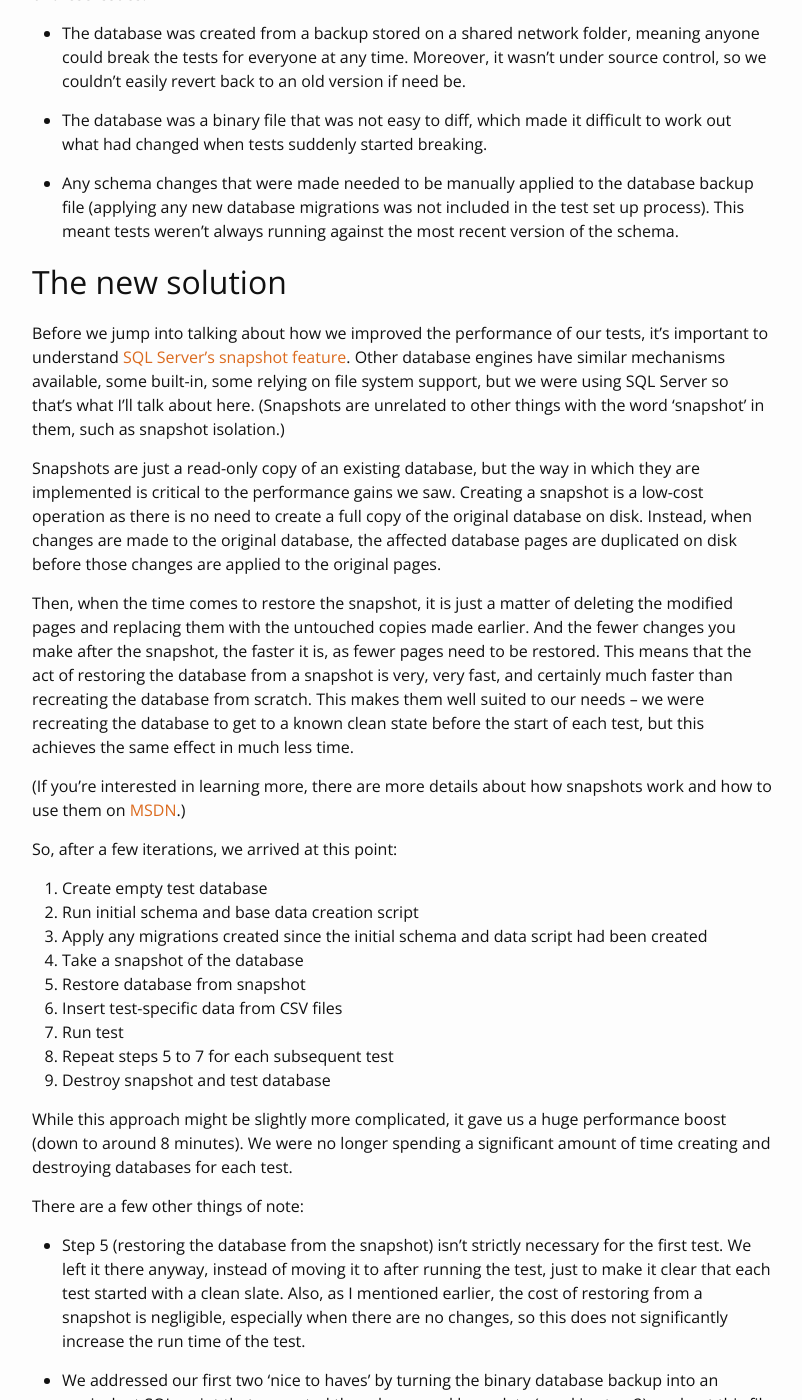
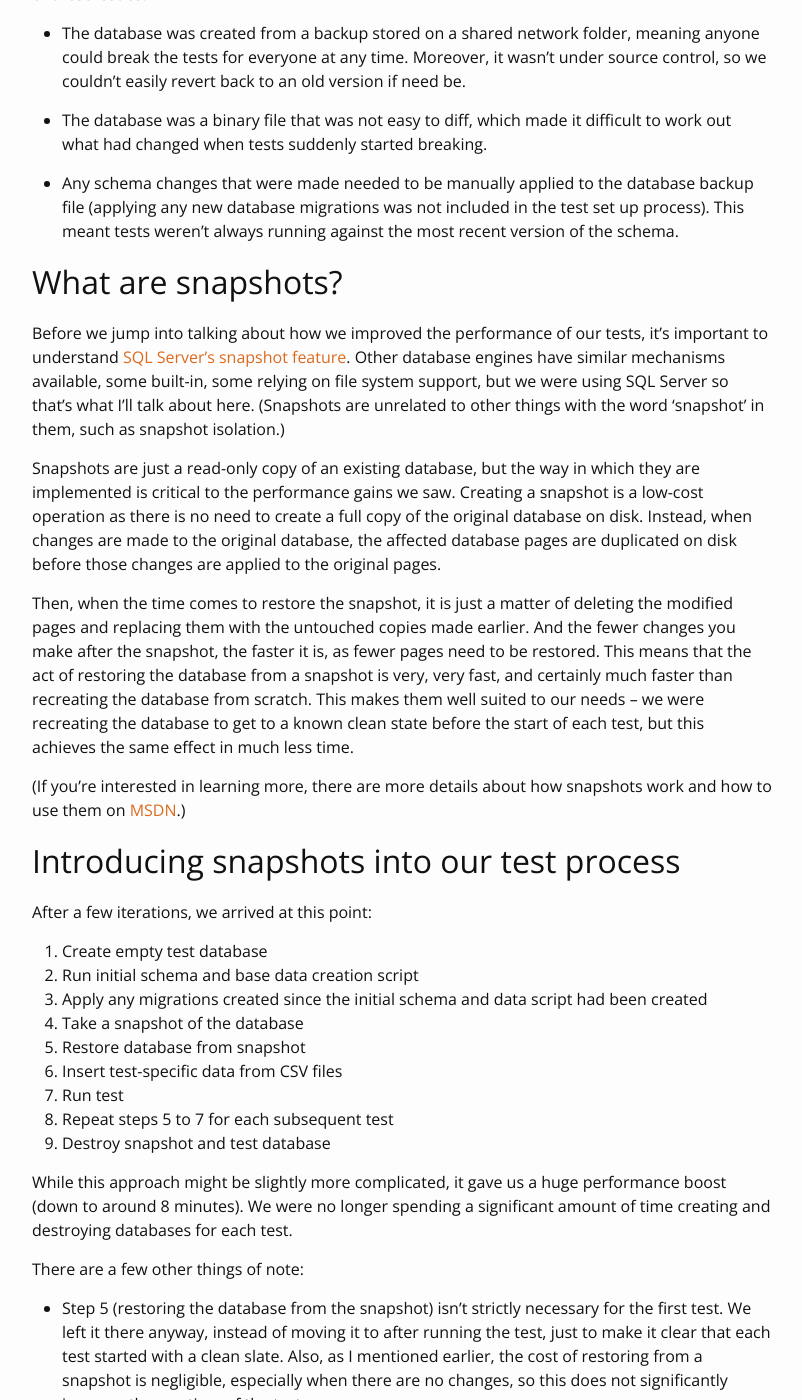
Before and after one commit to charleskorn/charleskorn.github.io, a Jekyll site: the page built from _posts/2016-03-30-faster-database-testing-with-snapshots.md, in a window 1280 px wide and 1400 px high, scrolled down 1325 px. Shown: the whole window, without its empty margins (238-1040 px from the left). Built offline with Jekyll 4.4.1, drawn with Linux system fonts in a browser that asks for light colours; nearby versions of some CDN libraries; some of the changed text lies outside the part shown.

Commit message:
Add some more headings.

```diff
--- a/_posts/2016-03-30-faster-database-testing-with-snapshots.md
+++ b/_posts/2016-03-30-faster-database-testing-with-snapshots.md
@@ -37,7 +37,7 @@ Apart from the performance issue I've already talked about, we also wanted to tr
 
 * Any schema changes that were made needed to be manually applied to the database backup file (applying any new database migrations was not included in the test set up process). This meant tests weren't always running against the most recent version of the schema.
 
-## The new solution
+## What are snapshots?
 
 Before we jump into talking about how we improved the performance of our tests, it's important to understand [SQL Server's snapshot feature](https://msdn.microsoft.com/en-us/library/ms175158.aspx). Other database engines have similar mechanisms available, some built-in, some relying on file system support, but we were using SQL Server so that's what I'll talk about here. (Snapshots are unrelated to other things with the word 'snapshot' in them, such as snapshot isolation.)
 
@@ -47,7 +47,9 @@ Then, when the time comes to restore the snapshot, it is just a matter of deleti
 
 (If you're interested in learning more, there are more details about how snapshots work and how to use them on [MSDN](https://msdn.microsoft.com/en-us/library/ms175158.aspx).)
 
-So, after a few iterations, we arrived at this point:
+## Introducing snapshots into our test process
+
+After a few iterations, we arrived at this point:
 
 1. Create empty test database
 2. Run initial schema and base data creation script
```
Also changed, not shown: other parts of _posts/2016-03-30-faster-database-testing-with-snapshots.md (+2 -0 lines).
